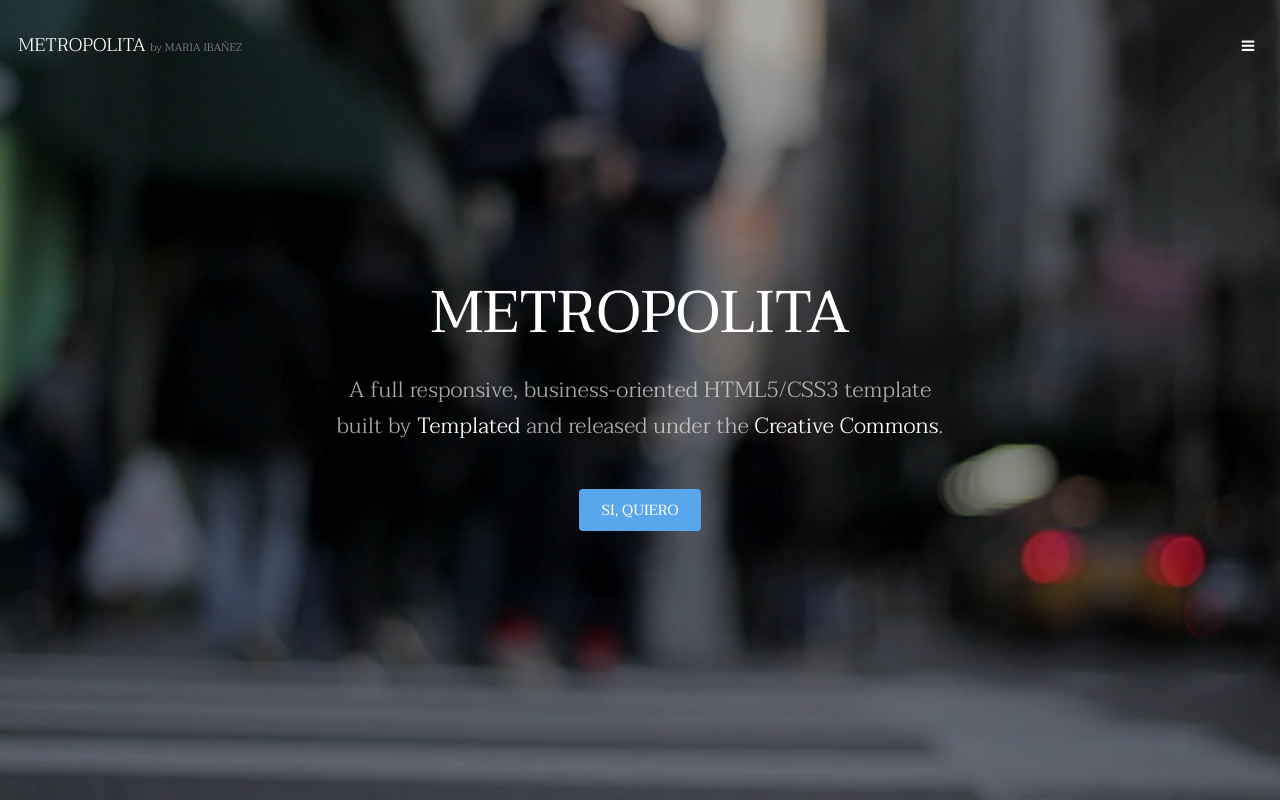
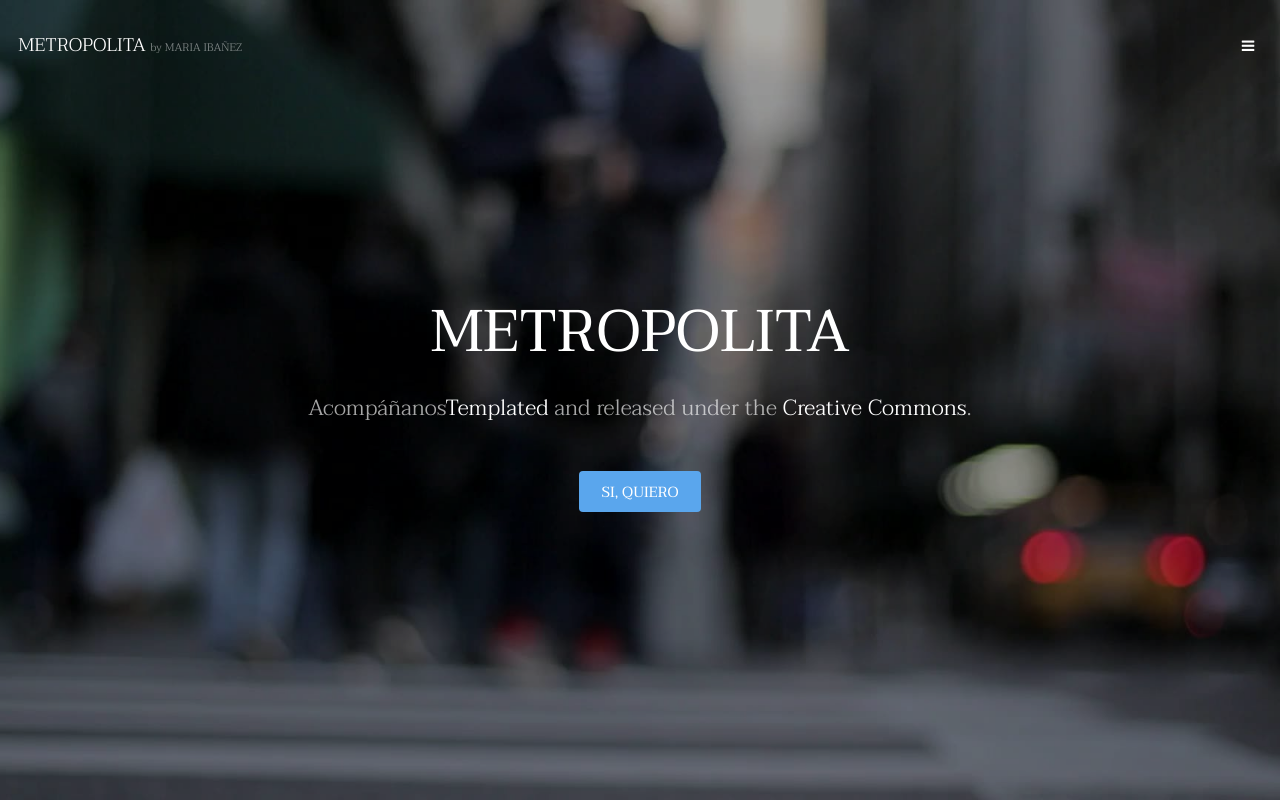
Before and after one commit to mari-pin/04_REP_METROPOLITA, a plain HTML site: page index.html in a window 1280 px wide. Shown: the top 800 px of the page. Drawn offline with Linux system fonts and the light colour scheme.

Commit message:
frase bajo el H1 por Paz

```diff
--- a/index.html
+++ b/index.html
@@ -37,8 +37,7 @@
 			<section id="banner" data-video="images/banner">
 				<div class="inner">
 					<h1>METROPOLITA</h1>
-					<p>A full responsive, business-oriented HTML5/CSS3 template<br />
-					built by <a href="https://templated.co/">Templated</a> and released under the <a href="https://templated.co/license">Creative Commons</a>.</p>
+					<p>Acompáñanos<a href="https://templated.co/">Templated</a> and released under the <a href="https://templated.co/license">Creative Commons</a>.</p>
 					<a href="#one" class="button special scrolly">Si, quiero</a>
 				</div>
 			</section>
```
